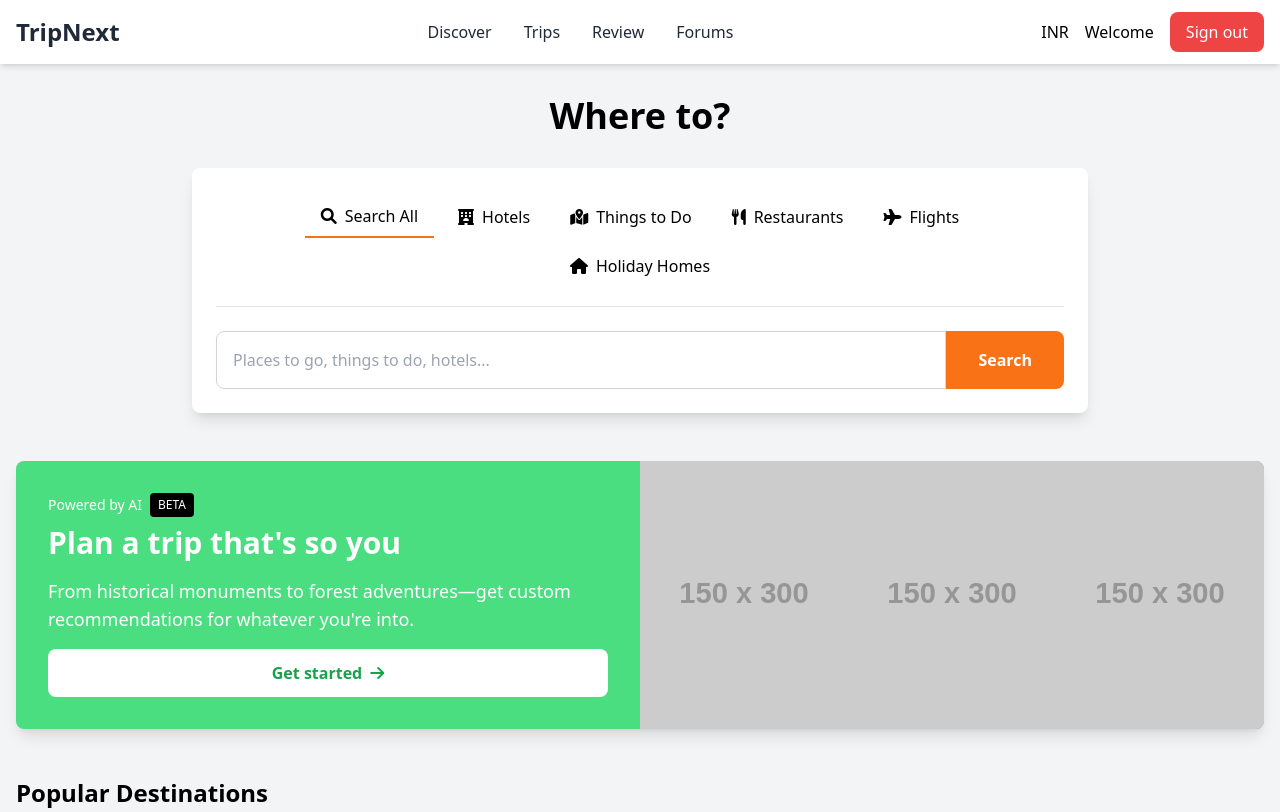
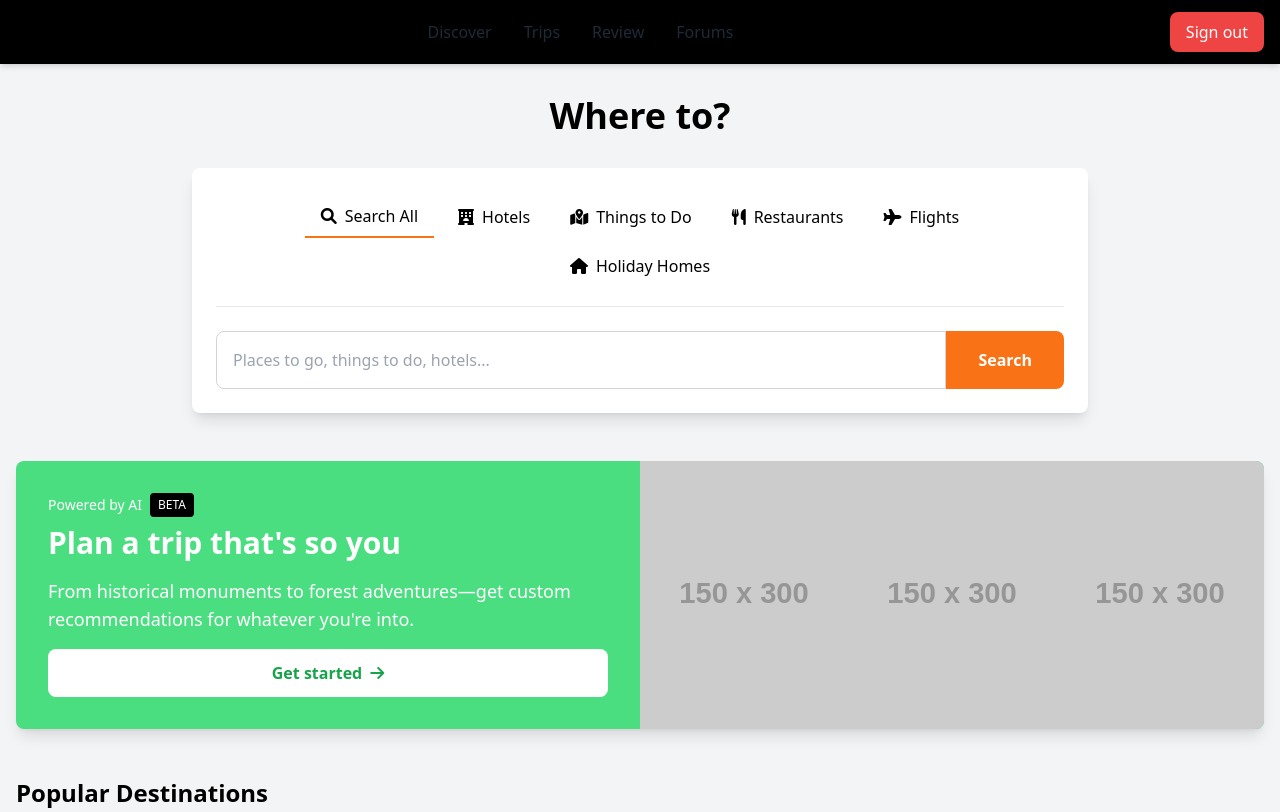
Before and after one commit to Diablo1415/Travel-web, a plain HTML site: page dashboard.html in a window 1280 px wide. Shown: the top 812 px of the page. Drawn offline with nearby package versions, Linux system fonts and the light colour scheme; no server answers; placeholder pictures from the web are drawn by us.

Commit message:
Update dashboard.html

```diff
--- a/dashboard.html
+++ b/dashboard.html
@@ -9,10 +9,10 @@
 </head>
 <body class="bg-gray-100">
     <!-- Header/Navigation -->
-    <header class="bg-white shadow-md">
+    <header class="bg-black shadow-md">
         <div class="container mx-auto px-4 py-3 flex justify-between items-center">
             <div class="flex items-center">
-                <h1 class="text-2xl font-bold text-gray-800">TripNext</h1>
+                <h1 class="text-2xl font-bold text-white-800">TripNext</h1>
             </div>
 
             <nav class="hidden md:flex space-x-8">
```
